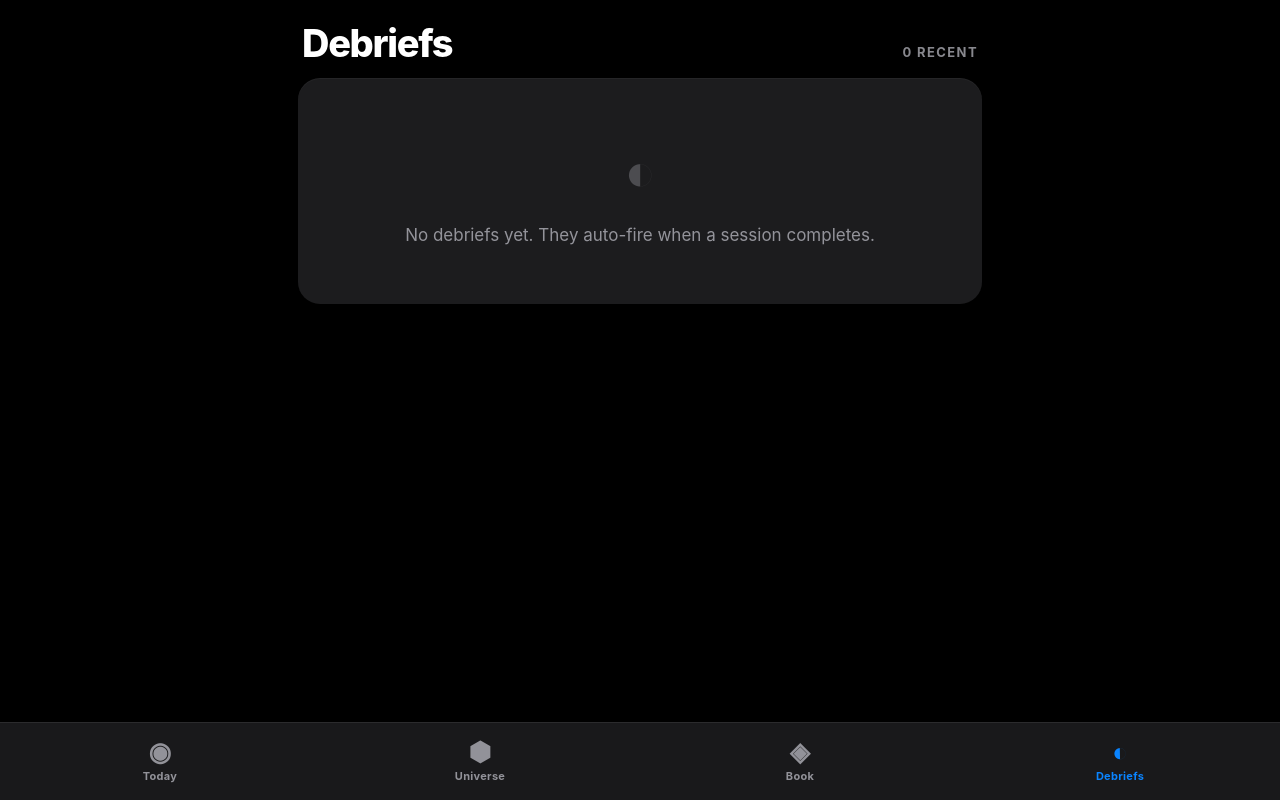
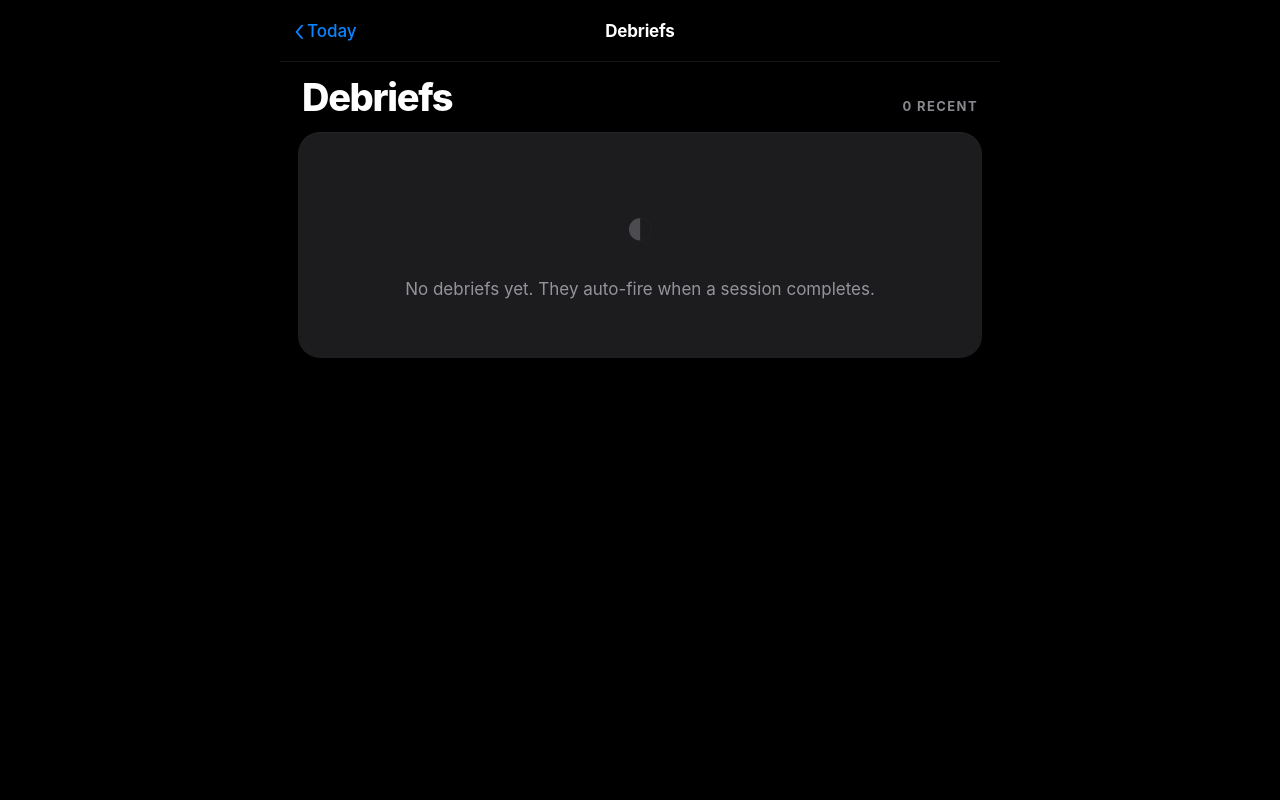
Before and after one commit to vishal0555/alphalens, a Flask app: page /debriefs in a window 1280 px wide. Run offline with Flask 3, Linux system fonts and the light colour scheme; the visitor is signed in with stand-in values (Sample User, id 1); data that the repository does not hold is empty; some libraries are stand-ins or nearby versions.

Commit message:
Replace bottom tab nav with iOS hierarchical back-chevron
Removed the four-tab bottom bar entirely. Today is the root; every other view (Universe, Book, Debriefs, NAV, single debrief) now gets a sticky iOS-style top nav-bar with a "‹ Today" back chevron and centered page title. The single debrief view backs to Debriefs, not Today, preserving hierarchy. Backdrop-blur background, safe-area-inset-top handling for notched devices, and the body's bottom-padding reduced now that the persistent tab bar is gone.

Co-Authored-By: Claude Opus 4.7 <noreply@anthropic.com>

```diff
--- a/templates/base.html
+++ b/templates/base.html
@@ -31,8 +31,6 @@
       --teal:    #5ac8fa;
       --indigo:  #5e5ce6;
       --yellow:  #ffd60a;
-
-      --nav-h: 78px;
     }
 
     *, *::before, *::after { box-sizing: border-box; margin: 0; padding: 0; }
@@ -44,11 +42,12 @@
       font-size: 17px;
       line-height: 1.45;
       overflow-x: hidden;
-      padding-bottom: calc(var(--nav-h) + env(safe-area-inset-bottom, 0px) + 20px);
+      padding-bottom: calc(env(safe-area-inset-bottom, 0px) + 32px);
       -webkit-font-smoothing: antialiased;
       -moz-osx-font-smoothing: grayscale;
     }
-    .page { max-width: 720px; margin: 0 auto; padding: 24px 18px 0; }
+    .page { max-width: 720px; margin: 0 auto; padding: 0 18px; }
+    .page-pad-top { padding-top: 24px; }
 
     /* ── Top header ──────────────────────────────────────── */
     .topbar {
@@ -180,32 +179,44 @@
     .layer-card.device      { background: linear-gradient(135deg, rgba(255,159,10,.12) 0%, transparent 70%); }
     .layer-card.sovereign   { background: linear-gradient(135deg, rgba(255,255,255,.06) 0%, transparent 70%); }
 
-    /* ── Bottom nav (4 tabs after dropping /morning) ───── */
-    .bottom-nav {
-      position: fixed;
-      bottom: 0; left: 0; right: 0;
-      height: calc(var(--nav-h) + env(safe-area-inset-bottom, 0px));
-      padding-bottom: env(safe-area-inset-bottom, 0px);
-      background: rgba(28,28,30,.92);
-      backdrop-filter: saturate(180%) blur(20px);
-      -webkit-backdrop-filter: saturate(180%) blur(20px);
-      border-top: 1px solid rgba(255,255,255,.08);
-      display: flex;
-      z-index: 200;
+    /* ── Top page nav-bar (iOS hierarchical back) ───────── */
+    .page-nav {
+      position: sticky;
+      top: 0;
+      z-index: 100;
+      margin: 0 -18px 16px;
+      padding: 14px 14px 12px;
+      padding-top: calc(env(safe-area-inset-top, 0px) + 14px);
+      background: rgba(0,0,0,.62);
+      -webkit-backdrop-filter: saturate(180%) blur(22px);
+      backdrop-filter: saturate(180%) blur(22px);
+      display: grid;
+      grid-template-columns: 1fr auto 1fr;
+      align-items: center;
+      gap: 8px;
+      border-bottom: 1px solid var(--border);
     }
-    .bottom-nav a {
-      flex: 1;
-      display: flex; flex-direction: column;
-      align-items: center; justify-content: center;
-      gap: 4px;
-      color: var(--muted);
-      text-decoration: none;
-      font-size: 11px; font-weight: 700; letter-spacing: .3px;
+    .page-nav .back {
+      justify-self: start;
+      font-size: 17px; font-weight: 500;
+      color: var(--accent); text-decoration: none;
+      display: inline-flex; align-items: center;
+      padding: 4px 8px 4px 0;
       -webkit-tap-highlight-color: transparent;
-      transition: color .15s;
+      transition: opacity .15s;
     }
-    .bottom-nav a.active { color: var(--accent); }
-    .nav-icon { font-size: 26px; line-height: 1; }
+    .page-nav .back::before {
+      content: "\2039";
+      font-size: 30px; line-height: 1; font-weight: 300;
+      margin-right: 2px; margin-top: -3px;
+    }
+    .page-nav .back:active { opacity: .5; }
+    .page-nav .title {
+      font-size: 17px; font-weight: 700; letter-spacing: -.01em;
+      text-align: center; color: var(--text);
+      overflow: hidden; text-overflow: ellipsis; white-space: nowrap;
+    }
+    .page-nav .sp { justify-self: end; min-width: 50px; }
 
     .empty-state { text-align: center; padding: 56px 22px; color: var(--muted); }
     .empty-icon  { font-size: 52px; margin-bottom: 14px; opacity: .4; }
@@ -238,7 +249,7 @@
 
     /* iOS Today header — big title with day-of-week + date */
     .today-header {
-      padding: 8px 6px 18px;
+      padding: calc(env(safe-area-inset-top, 0px) + 22px) 6px 18px;
       display: flex; align-items: flex-end; justify-content: space-between;
       gap: 16px;
     }
@@ -615,21 +626,6 @@
 <div class="page">
   {% block content %}{% endblock %}
 </div>
-
-<nav class="bottom-nav">
-  <a href="/" class="{% if active=='dashboard' %}active{% endif %}">
-    <span class="nav-icon">◉</span><span>Today</span>
-  </a>
-  <a href="/universe" class="{% if active=='universe' %}active{% endif %}">
-    <span class="nav-icon">⬢</span><span>Universe</span>
-  </a>
-  <a href="/positions" class="{% if active=='positions' %}active{% endif %}">
-    <span class="nav-icon">◈</span><span>Book</span>
-  </a>
-  <a href="/debriefs" class="{% if active=='debriefs' %}active{% endif %}">
-    <span class="nav-icon">◐</span><span>Debriefs</span>
-  </a>
-</nav>
 {% block scripts %}{% endblock %}
 
 <script>
--- a/templates/debrief_detail.html
+++ b/templates/debrief_detail.html
@@ -31,7 +31,11 @@
 
 {% block content %}
 
-<a href="/debriefs" class="back">← Debriefs</a>
+<header class="page-nav">
+  <a class="back" href="/debriefs">Debriefs</a>
+  <span class="title">{{ debrief.ticker }}</span>
+  <span class="sp"></span>
+</header>
 
 <div class="topbar">
   <h1><span class="ticker ticker-blue" style="font-size: 38px;">{{ debrief.ticker }}</span> <span class="muted" style="font-size: 16px; font-weight: 700;">{{ debrief.side }}</span></h1>
--- a/templates/debriefs.html
+++ b/templates/debriefs.html
@@ -18,6 +18,12 @@
 {% endblock %}
 
 {% block content %}
+
+<header class="page-nav">
+  <a class="back" href="/">Today</a>
+  <span class="title">Debriefs</span>
+  <span class="sp"></span>
+</header>
 
 <div class="topbar">
   <h1>Debriefs</h1>
--- a/templates/nav.html
+++ b/templates/nav.html
@@ -26,6 +26,12 @@
 {% endblock %}
 
 {% block content %}
+
+<header class="page-nav">
+  <a class="back" href="/">Today</a>
+  <span class="title">NAV</span>
+  <span class="sp"></span>
+</header>
 
 <div class="topbar">
   <h1>NAV</h1>
--- a/templates/positions.html
+++ b/templates/positions.html
@@ -55,6 +55,12 @@
 {% endblock %}
 
 {% block content %}
+
+<header class="page-nav">
+  <a class="back" href="/">Today</a>
+  <span class="title">Book</span>
+  <span class="sp"></span>
+</header>
 
 <div class="topbar">
   <h1>Book</h1>
--- a/templates/universe.html
+++ b/templates/universe.html
@@ -45,6 +45,12 @@
 {% endblock %}
 
 {% block content %}
+
+<header class="page-nav">
+  <a class="back" href="/">Today</a>
+  <span class="title">Universe</span>
+  <span class="sp"></span>
+</header>
 
 <div class="topbar">
   <h1>Universe</h1>
```
